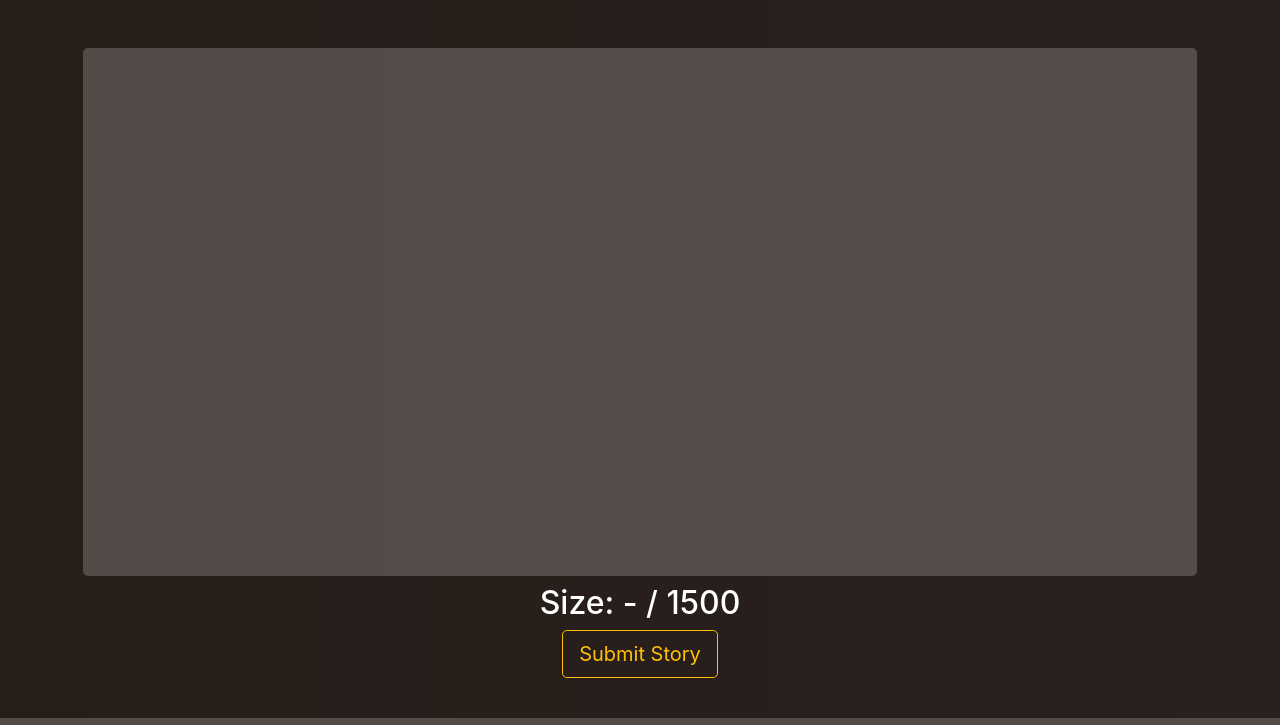
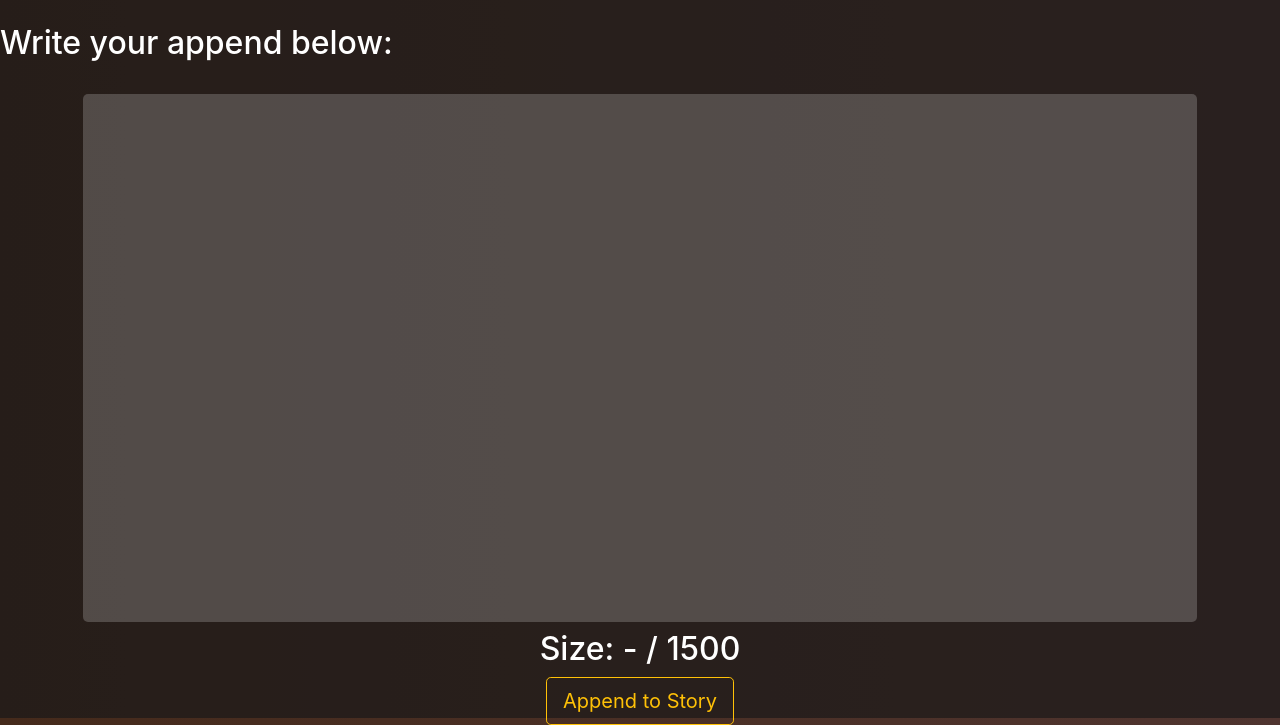
Before and after one commit to xynicole/U-Stories-Web-Dev, a Flask app: template templates/append-story.html in a window 1280 px wide. Shown: the part 82-807 px from the top of the page. Run offline with Flask 2, Linux system fonts and the light colour scheme; the template is opened without the code that fills it, so the values that code supplies are empty; some libraries are stand-ins or nearby versions.

Commit message:
modify append-story page

```diff
--- a/templates/append-story.html
+++ b/templates/append-story.html
@@ -35,16 +35,17 @@
             {% endfor %}
         </table>
 
+        <h2>Write your append below:</h2>
         <form method="post" action="/create-new-child-story" onsubmit="return checkAndWarn()">
             <div id="text-container">
                 <input name="title" id="title" type="hidden" value="nothing"></input>
 
                 <textarea name="story-text" id="story-text" maxlength="1400"></textarea>
                 <h2>Size: <span id="word-count">-</span> / 1500</h2>
-                <input type="hidden" name="parent-id" value="{{ story_list[0].id }}"
-                <input type="hidden" id="page-name" value="append"
+                <input type="hidden" name="parent-id" value="{{ story_list[0].id }}" />
+                <input type="hidden" id="page-name" value="append" />
                 <div id="submit-story">
-                    <input type="submit" value="Submit Story" class="btn btn-outline-warning btn-lg" onclick="if(!checkWithoutWarn()){location.href='/p/homepage.html';}">
+                    <input type="submit" value="Append to Story" class="btn btn-outline-warning btn-lg" onclick="if(!checkWithoutWarn()){location.href='/p/homepage.html';}">
                 </div>
             </div>
         </form>
```
